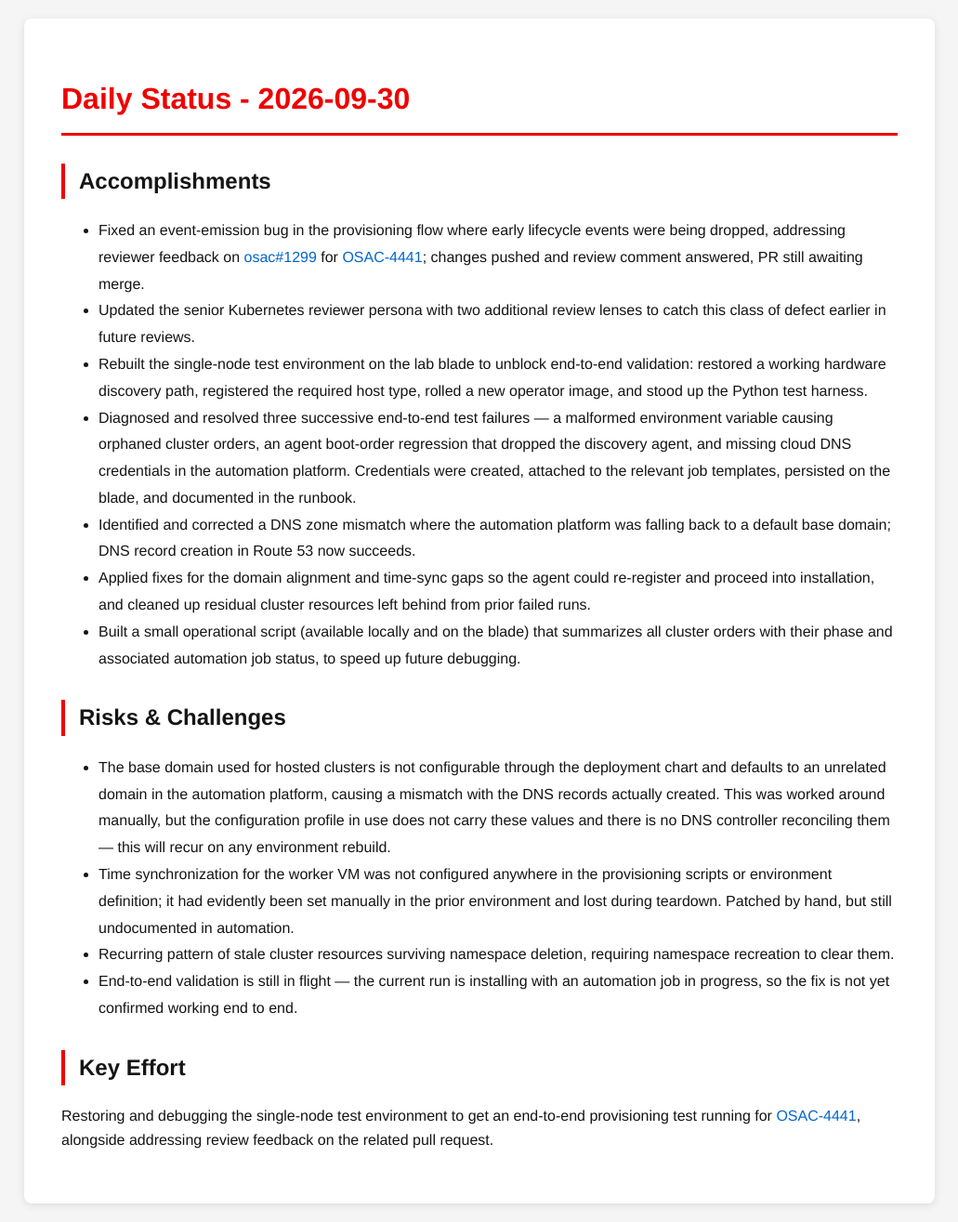
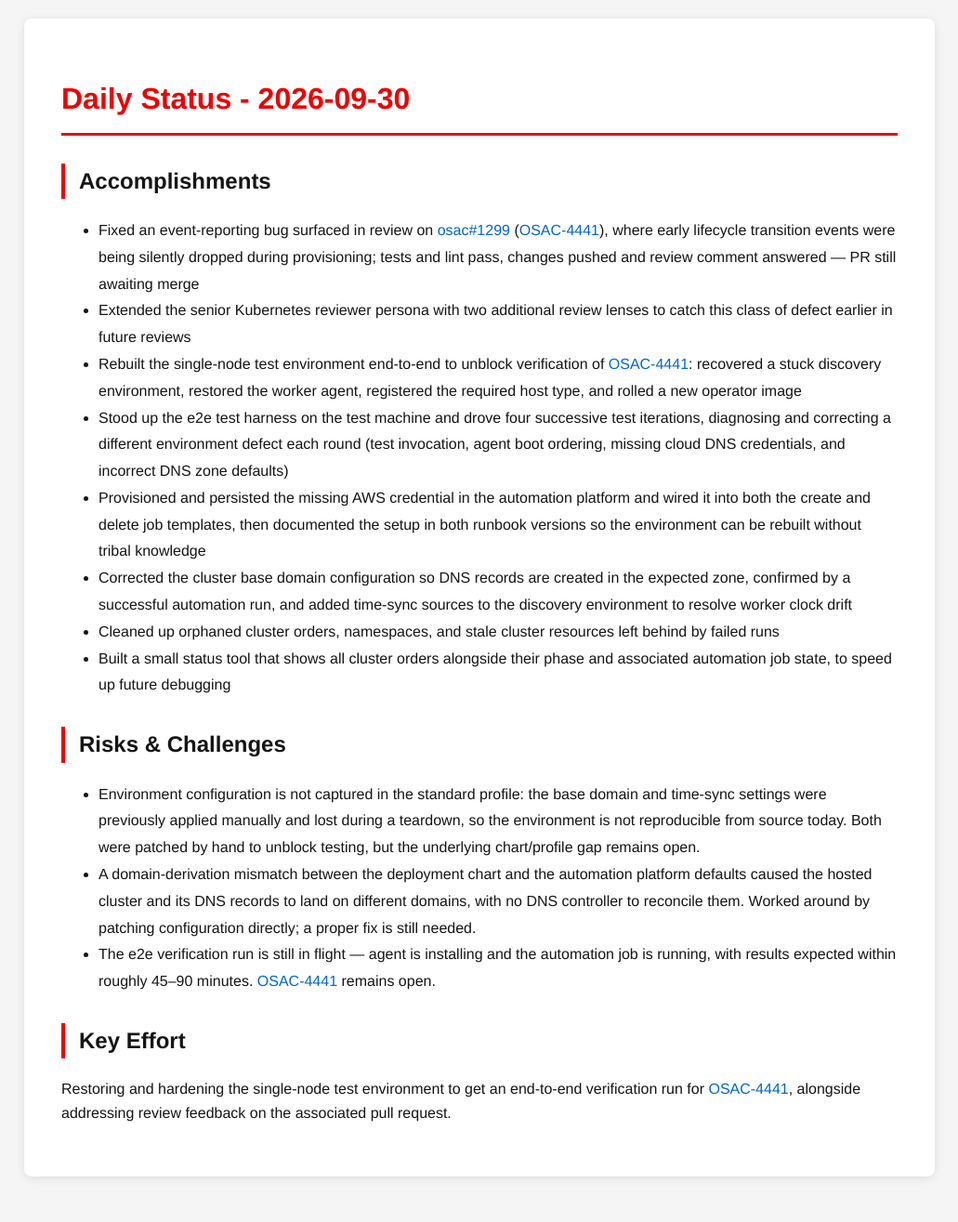
Before and after one commit to tzvatot/daily-status, a Jekyll site: the page built from 2026-09-30.md, in a window 1280 px wide. Shown: the whole page at 93% size, without its empty margins (124-1155 px from the left). Built offline with Jekyll 4.4.1, drawn with Linux system fonts in a browser that asks for light colours; after the commit the page ends 1286 px from its top, so only the background shows below that.

Commit message:
Daily status update - 2026-09-30

```diff
--- a/2026-09-30.md
+++ b/2026-09-30.md
@@ -7,19 +7,19 @@ date: 2026-09-30
 # Daily Status - 2026-09-30
 
 ## Accomplishments
-- Fixed an event-emission bug in the provisioning flow where early lifecycle events were being dropped, addressing reviewer feedback on [osac#1299](https://github.com/osac-project/osac/pull/1299) for [OSAC-4441](https://redhat.atlassian.net/browse/OSAC-4441); changes pushed and review comment answered, PR still awaiting merge.
-- Updated the senior Kubernetes reviewer persona with two additional review lenses to catch this class of defect earlier in future reviews.
-- Rebuilt the single-node test environment on the lab blade to unblock end-to-end validation: restored a working hardware discovery path, registered the required host type, rolled a new operator image, and stood up the Python test harness.
-- Diagnosed and resolved three successive end-to-end test failures — a malformed environment variable causing orphaned cluster orders, an agent boot-order regression that dropped the discovery agent, and missing cloud DNS credentials in the automation platform. Credentials were created, attached to the relevant job templates, persisted on the blade, and documented in the runbook.
-- Identified and corrected a DNS zone mismatch where the automation platform was falling back to a default base domain; DNS record creation in Route 53 now succeeds.
-- Applied fixes for the domain alignment and time-sync gaps so the agent could re-register and proceed into installation, and cleaned up residual cluster resources left behind from prior failed runs.
-- Built a small operational script (available locally and on the blade) that summarizes all cluster orders with their phase and associated automation job status, to speed up future debugging.
+- Fixed an event-reporting bug surfaced in review on [osac#1299](https://github.com/osac-project/osac/pull/1299) ([OSAC-4441](https://redhat.atlassian.net/browse/OSAC-4441)), where early lifecycle transition events were being silently dropped during provisioning; tests and lint pass, changes pushed and review comment answered — PR still awaiting merge
+- Extended the senior Kubernetes reviewer persona with two additional review lenses to catch this class of defect earlier in future reviews
+- Rebuilt the single-node test environment end-to-end to unblock verification of [OSAC-4441](https://redhat.atlassian.net/browse/OSAC-4441): recovered a stuck discovery environment, restored the worker agent, registered the required host type, and rolled a new operator image
+- Stood up the e2e test harness on the test machine and drove four successive test iterations, diagnosing and correcting a different environment defect each round (test invocation, agent boot ordering, missing cloud DNS credentials, and incorrect DNS zone defaults)
+- Provisioned and persisted the missing AWS credential in the automation platform and wired it into both the create and delete job templates, then documented the setup in both runbook versions so the environment can be rebuilt without tribal knowledge
+- Corrected the cluster base domain configuration so DNS records are created in the expected zone, confirmed by a successful automation run, and added time-sync sources to the discovery environment to resolve worker clock drift
+- Cleaned up orphaned cluster orders, namespaces, and stale cluster resources left behind by failed runs
+- Built a small status tool that shows all cluster orders alongside their phase and associated automation job state, to speed up future debugging
 
 ## Risks & Challenges
-- The base domain used for hosted clusters is not configurable through the deployment chart and defaults to an unrelated domain in the automation platform, causing a mismatch with the DNS records actually created. This was worked around manually, but the configuration profile in use does not carry these values and there is no DNS controller reconciling them — this will recur on any environment rebuild.
-- Time synchronization for the worker VM was not configured anywhere in the provisioning scripts or environment definition; it had evidently been set manually in the prior environment and lost during teardown. Patched by hand, but still undocumented in automation.
-- Recurring pattern of stale cluster resources surviving namespace deletion, requiring namespace recreation to clear them.
-- End-to-end validation is still in flight — the current run is installing with an automation job in progress, so the fix is not yet confirmed working end to end.
+- Environment configuration is not captured in the standard profile: the base domain and time-sync settings were previously applied manually and lost during a teardown, so the environment is not reproducible from source today. Both were patched by hand to unblock testing, but the underlying chart/profile gap remains open.
+- A domain-derivation mismatch between the deployment chart and the automation platform defaults caused the hosted cluster and its DNS records to land on different domains, with no DNS controller to reconcile them. Worked around by patching configuration directly; a proper fix is still needed.
+- The e2e verification run is still in flight — agent is installing and the automation job is running, with results expected within roughly 45–90 minutes. [OSAC-4441](https://redhat.atlassian.net/browse/OSAC-4441) remains open.
 
 ## Key Effort
-Restoring and debugging the single-node test environment to get an end-to-end provisioning test running for [OSAC-4441](https://redhat.atlassian.net/browse/OSAC-4441), alongside addressing review feedback on the related pull request.
+Restoring and hardening the single-node test environment to get an end-to-end verification run for [OSAC-4441](https://redhat.atlassian.net/browse/OSAC-4441), alongside addressing review feedback on the associated pull request.
```
